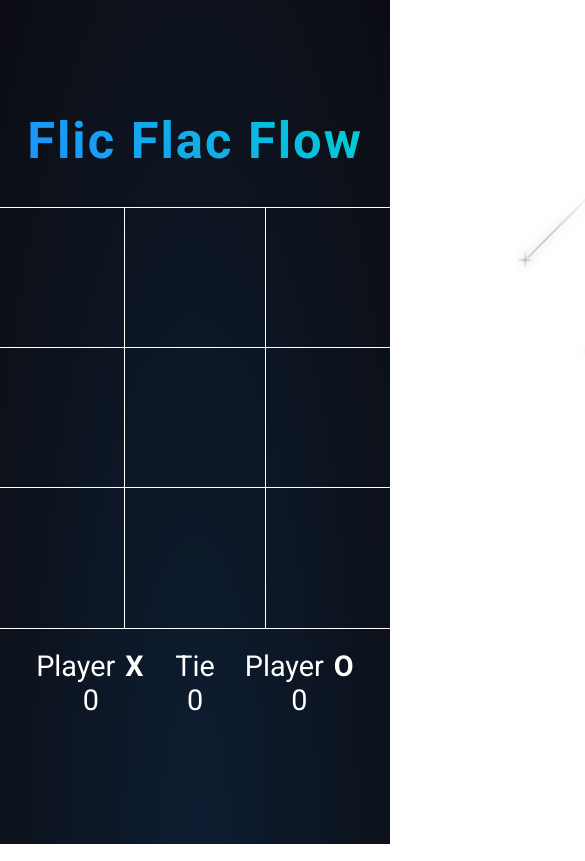
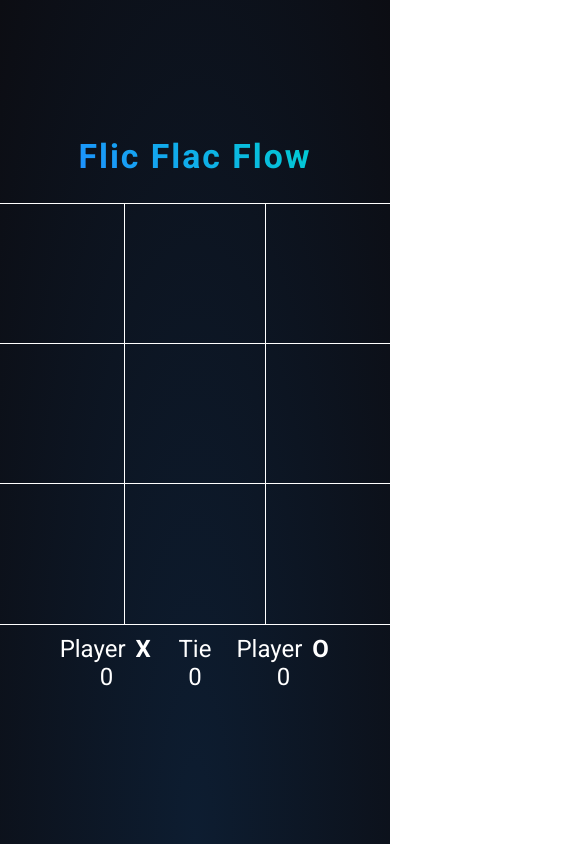
Before and after one commit to johnbhd/Flic-Flac-Flow, a plain HTML site: page index.html in a window 390 px wide. Shown: the top 861 px of the page, 585 px wide, since content can reach past the window. Drawn offline with Linux system fonts and the light colour scheme.

Commit message:
responsive. Jesus loves you bro

```diff
--- a/css/style.css
+++ b/css/style.css
@@ -33,7 +33,7 @@ body {
 h1 {
   position: relative;
   bottom: 2vh;
-  font-size: 6vh;
+  font-size: 3rem;
   font-weight: 700;
   letter-spacing: 2px;
   background: linear-gradient(45deg, #1e90ff, #00ced1);
@@ -61,7 +61,7 @@ p {
   display: flex;
   gap: 30px;
   color: white;
-  font-size: 1.8rem;
+  font-size: 1.5rem;
 }
 .player1, .player2 {
   display: flex;
@@ -104,3 +104,25 @@ input {
   0%, 100% { background-color: #0d1d31; }
   50% { background-color: #1E90FF; }
 }
+
+
+
+
+/* Mobile (up to 768px) */
+@media (max-width: 768px) {
+  h1 {
+    font-size: 4vh;
+  }
+  .container {
+    gap: 10px;
+    padding: 10px;
+  }
+  .scoring {
+    font-size: 1.5rem;
+    gap: 25px;
+  }
+  input {
+    font-size: 1.5rem;
+    width: 18px;
+  }
+}
--- a/index.html
+++ b/index.html
@@ -5,7 +5,6 @@
     <meta name="viewport" content="width=device-width, initial-scale=1.0">
     <title>Flic Flac Flow</title>
     <link rel="stylesheet" href="./css/style.css" />
-    <link rel="stylesheet" href="./css/star.css">
 </head>
 <body>
   <div class="stars">
```
